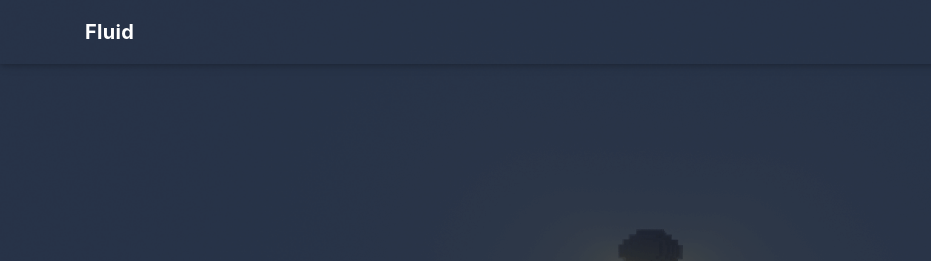
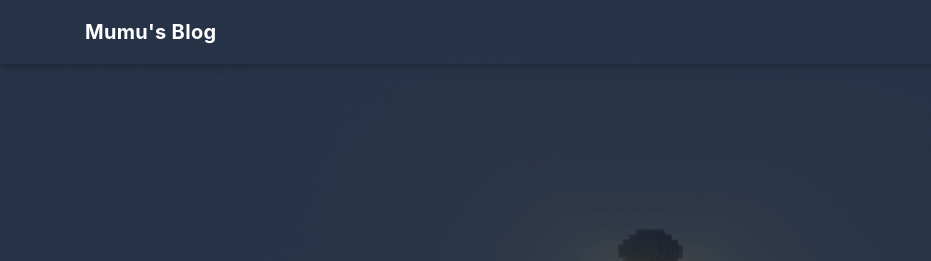
Before and after one commit to qomumu/qomumu.github.io, a plain HTML site: page index.html in a window 1280 px wide. Shown: the top 261 px of the page, 0-931 px from the left. Drawn offline with nearby package versions, Linux system fonts and the light colour scheme; some packages are replaced by stand-ins of ours; a script that the page names is missing; a small style sheet from the web is missing.

Commit message:
Site updated: 2025-02-05 20:01:33

```diff
--- a/index.html
+++ b/index.html
@@ -87,7 +87,7 @@
   <nav id="navbar" class="navbar fixed-top  navbar-expand-lg navbar-dark scrolling-navbar">
   <div class="container">
     <a class="navbar-brand" href="/">
-      <strong>Fluid</strong>
+      <strong>Mumu&#39;s Blog</strong>
     </a>
 
     <button id="navbar-toggler-btn" class="navbar-toggler" type="button" data-toggle="collapse"
```
Also changed, not shown: 2025/02/05/hello-world/index.html (+1 -1 lines), 404.html (+1 -1 lines), about/index.html (+1 -1 lines), archives/2025/02/index.html (+1 -1 lines), archives/2025/index.html (+1 -1 lines), archives/index.html (+1 -1 lines), categories/index.html (+1 -1 lines), links/index.html (+1 -1 lines), tags/index.html (+1 -1 lines).
